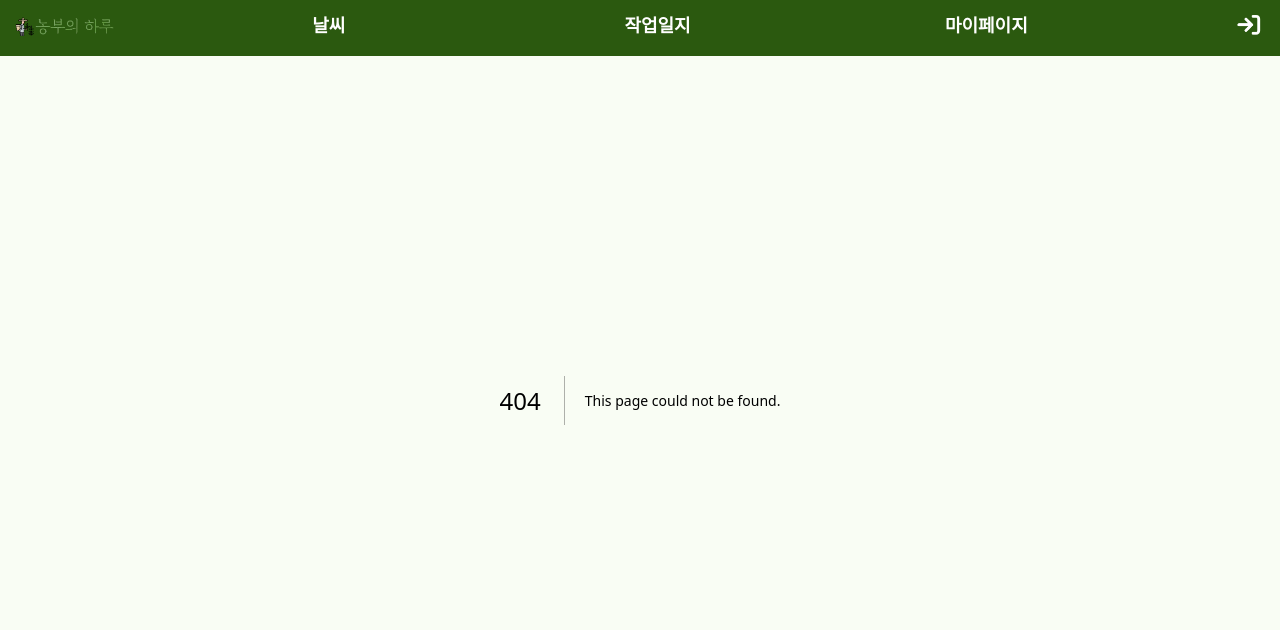
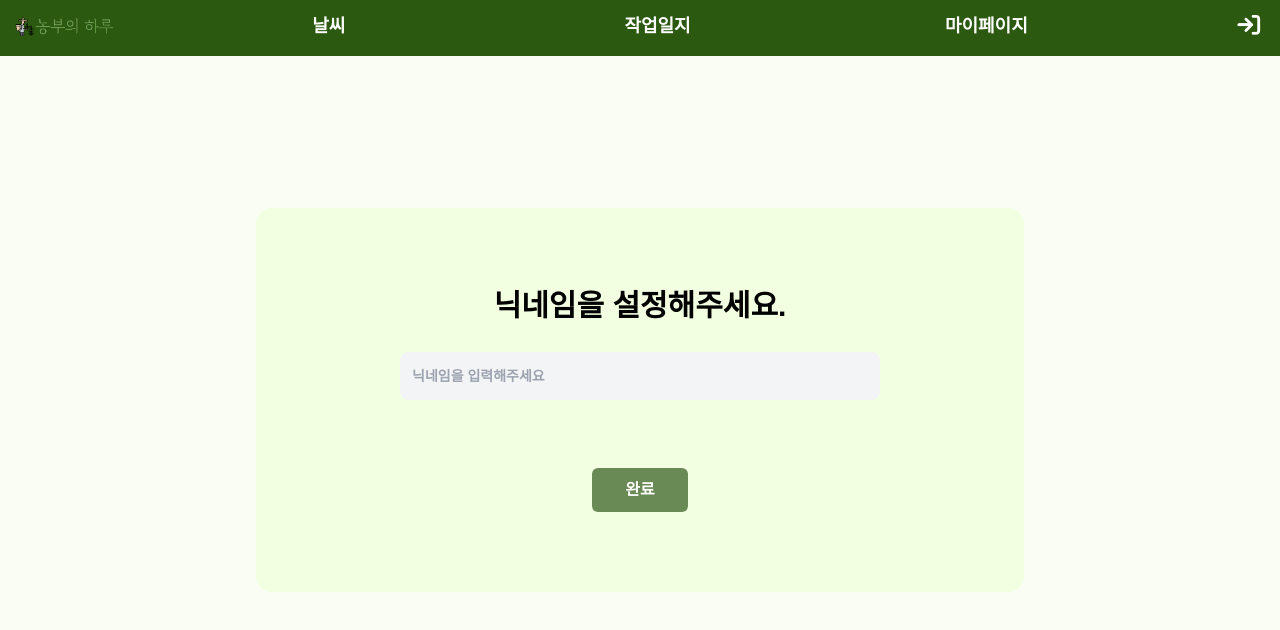
Before and after one commit to SNXWXH/FarmHelper, a Next.js app in the folder frontend/web/: page /createNickname in a window 1280 px wide. Before the commit this address had no page. Shown: the top 630 px of the page. Built offline with nearby package versions, Linux system fonts and the light colour scheme; a web font is replaced by a local one.

Commit message:
design: 닉네임 설정 컴포넌트 생성

```diff
--- /dev/null
+++ b/frontend/web/src/app/createNickname/page.tsx
@@ -0,0 +1,19 @@
+export default function CreateNickname() {
+  return (
+    <>
+      <div className='flex justify-center items-center h-screen font-nanumHeavy font-heavy'>
+        <div className='flex flex-col justify-center items-center gap-7 bg-[#F2FFE0] w-3/5 h-96 p-6 rounded-2xl'>
+          <p className='relative text-3xl'>닉네임을 설정해주세요.</p>
+          <input
+            type='text'
+            placeholder='닉네임을 입력해주세요'
+            className='\ w-2/3 h-12 rounded-lg bg-gray-100 pl-3 text-sm'
+          />
+          <button className='mt-10 rounded-md font-extrabold w-24 h-11 bg-[#698A54] text-white'>
+            완료
+          </button>
+        </div>
+      </div>
+    </>
+  );
+}
```
